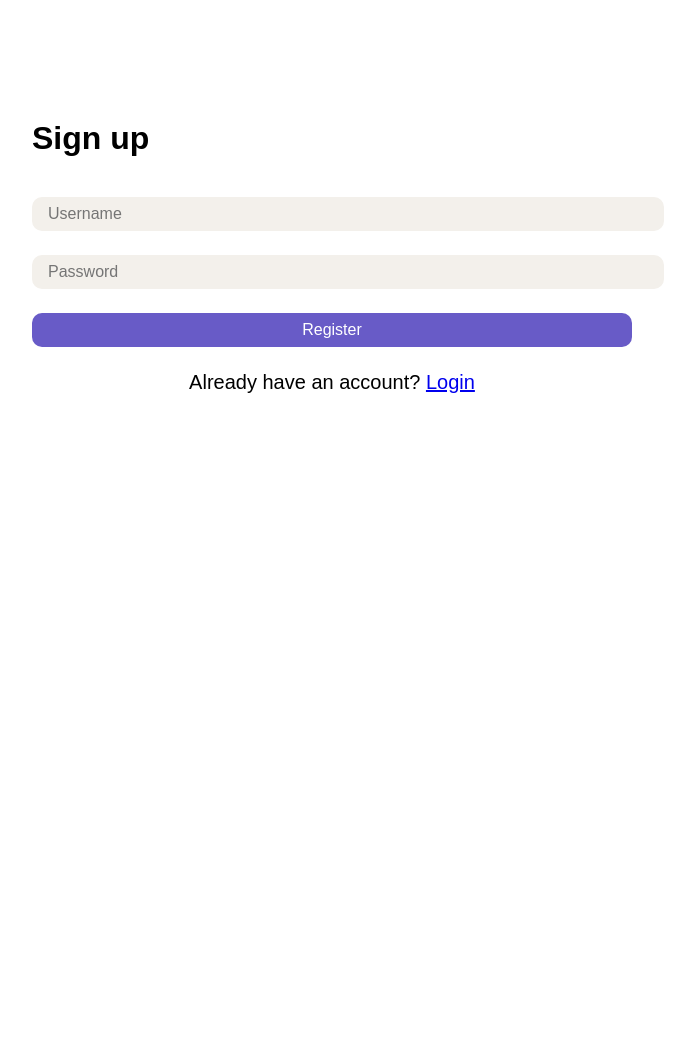
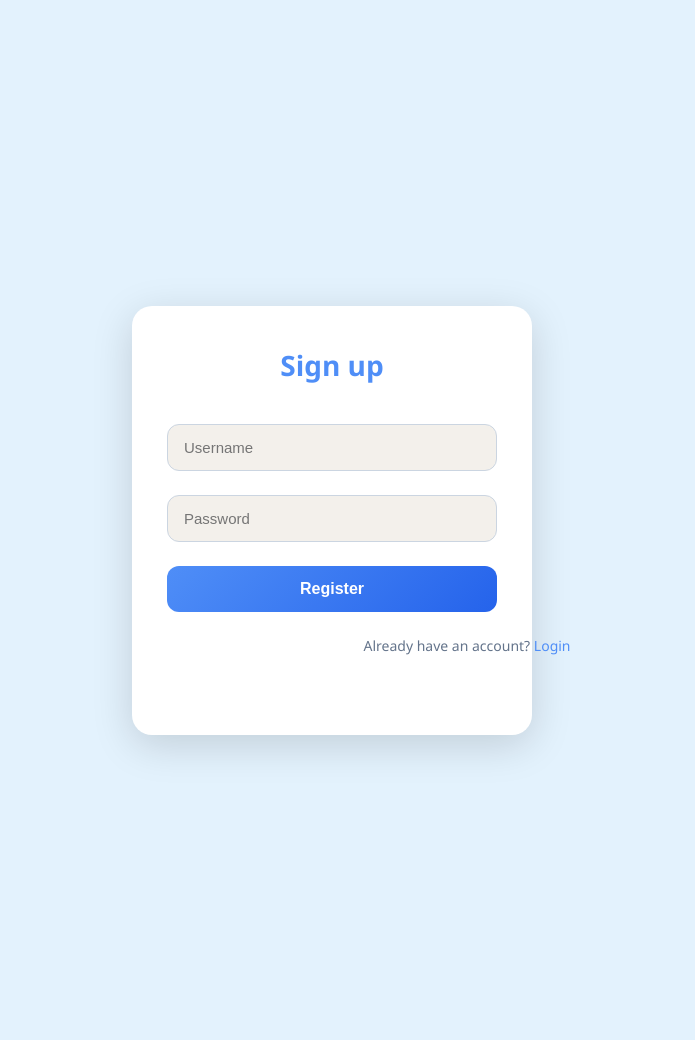
Before and after one commit to zarrazara/messenger, a Flask app: page /register in a window 1280 px wide. Shown: the whole page, without its empty margins (308-1003 px from the left). Before the commit the page ends 393 px from the top, so only its background shows below. Run offline with Flask 3, Linux system fonts and the light colour scheme.

Commit message:
Update register.html ыусщтв

```diff
--- a/templates/register.html
+++ b/templates/register.html
@@ -2,21 +2,118 @@
 <html lang="en">
 <head>
     <meta charset="UTF-8">
+    <title>Sign up</title>
     <link rel="stylesheet" href="{{ url_for('static', filename='base.css') }}">
-    <title>Title</title>
+    <style>
+      :root {
+        --primary: #4f8ef7;
+        --primary-hover: #2563eb;
+        --background: #e3f2fd;
+        --white: #ffffff;
+        --text-dark: #1e293b;
+        --text-muted: #64748b;
+        --border: #cbd5e1;
+      }
+
+      * {
+        box-sizing: border-box;
+        margin: 0;
+        padding: 0;
+      }
+
+      body {
+        font-family: 'Segoe UI', sans-serif;
+        background-color: var(--background);
+        display: flex;
+        justify-content: center;
+        align-items: center;
+        height: 100vh;
+      }
+
+      .signup-container {
+        background-color: var(--white);
+        padding: 40px 35px;
+        border-radius: 20px;
+        box-shadow: 0 10px 40px rgba(0, 0, 0, 0.15);
+        width: 100%;
+        max-width: 400px;
+        transition: transform 0.3s ease;
+      }
+
+      .signup-container:hover {
+        transform: scale(1.015);
+      }
+
+      h2 {
+        text-align: center;
+        margin-bottom: 30px;
+        color: var(--primary);
+        font-size: 28px;
+      }
+
+      .form input {
+        width: 100%;
+        padding: 14px 16px;
+        margin-bottom: 20px;
+        border: 1.5px solid var(--border);
+        border-radius: 12px;
+        font-size: 15px;
+        transition: border-color 0.2s ease;
+      }
+
+      .form input:focus {
+        outline: none;
+        border-color: var(--primary);
+        box-shadow: 0 0 0 3px rgba(79, 142, 247, 0.2);
+      }
+
+      .form button {
+        width: 100%;
+        padding: 14px;
+        background: linear-gradient(135deg, var(--primary), var(--primary-hover));
+        color: var(--white);
+        border: none;
+        border-radius: 12px;
+        font-size: 16px;
+        font-weight: bold;
+        cursor: pointer;
+        transition: background 0.3s ease, transform 0.1s ease;
+      }
+
+      .form button:hover {
+        background: linear-gradient(135deg, var(--primary-hover), var(--primary));
+        transform: scale(1.02);
+      }
+
+      .text {
+        text-align: center;
+        margin-top: 18px;
+        color: var(--text-muted);
+        font-size: 14px;
+      }
+
+      .text a {
+        color: var(--primary);
+        text-decoration: none;
+        font-weight: 500;
+      }
+
+      .text a:hover {
+        text-decoration: underline;
+      }
+    </style>
 </head>
 <body>
-    <div class="text">
+  <div class="signup-container">
     <h2>Sign up</h2>
-    </div>
     <form method="POST" class="form">
       <input name="username" placeholder="Username" required>
       <input name="password" type="password" placeholder="Password" required>
       <button type="submit">Register</button>
       <div class="text">
-      <p>Already have an account? <a href="/login">Login</a></p>
+        <p>Already have an account? <a href="{{ url_for('login') }}">Login</a></p>
       </div>
     </form>
-
+  </div>
 </body>
 </html>
```
Lines whose indentation alone changed are shown as unchanged.
